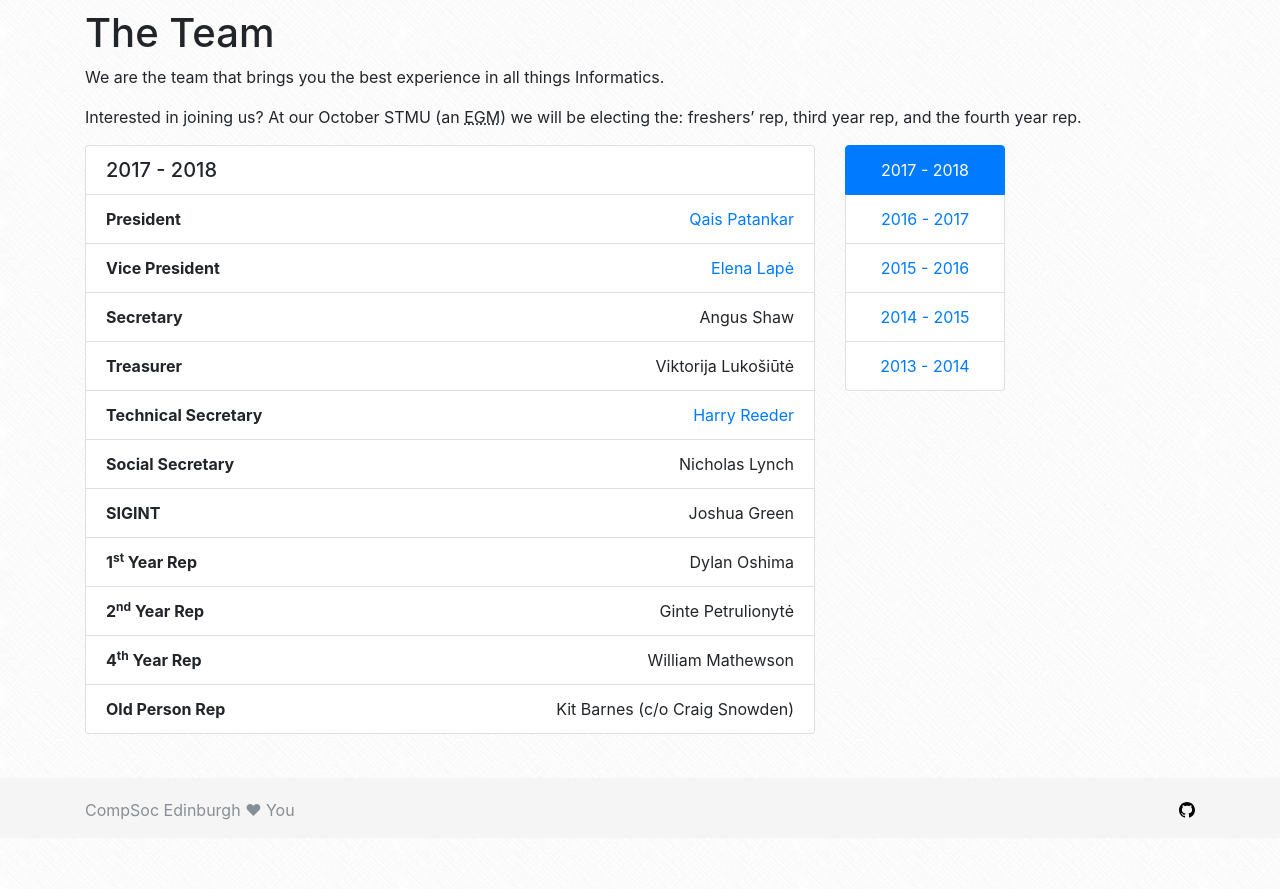
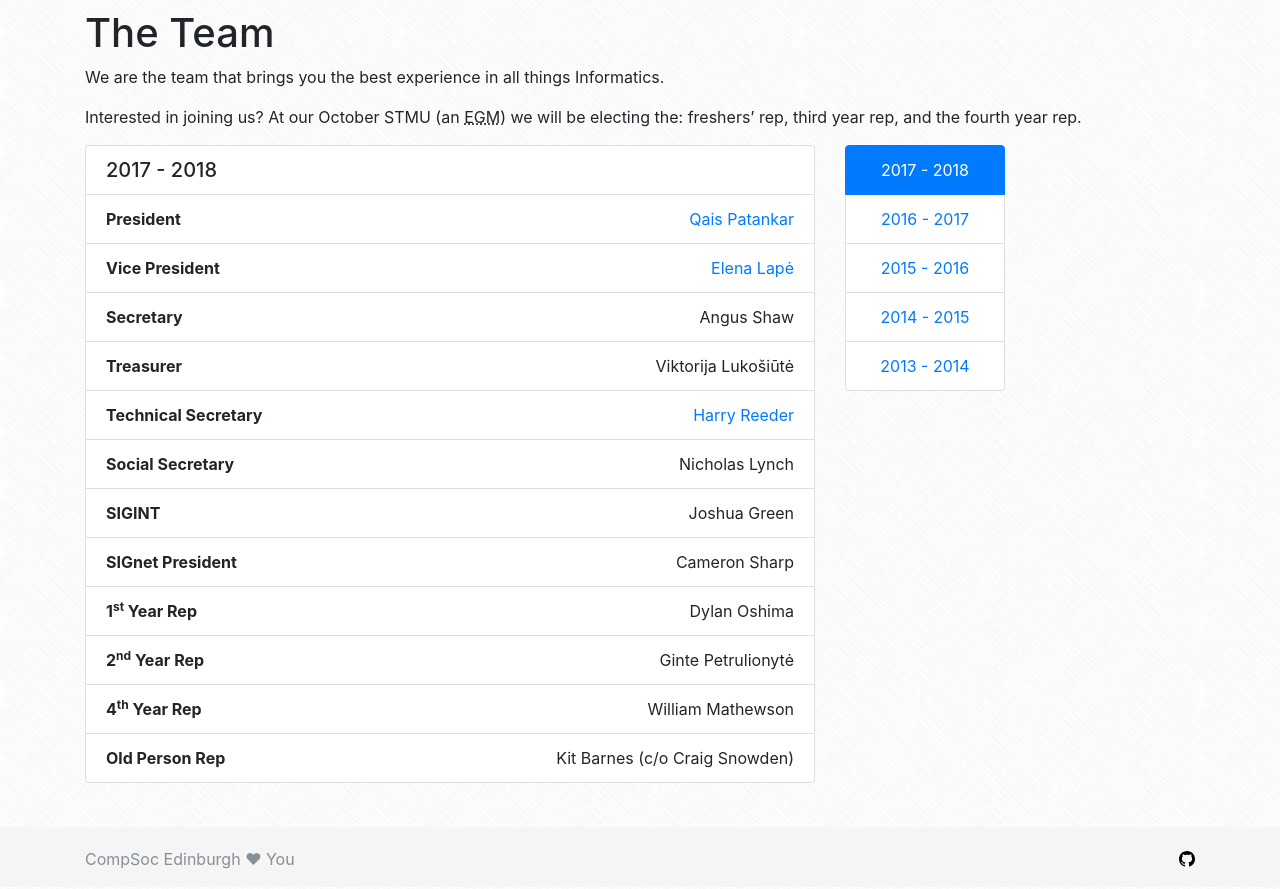
Before and after one commit to compsoc-edinburgh/website, a Jekyll site: the page built from _pages/team.md, in a window 1280 px wide, cut to the strip 350-1239 px from the top of the page. Built offline with Jekyll 4.4.1, drawn with Linux system fonts in a browser that asks for light colours; nearby versions of some CDN libraries; before the commit the page ends 1190 px from its top, so only the background shows below that.

Commit message:
Add cazagen to team page

```diff
--- a/_data/committee/2017-2018.yml
+++ b/_data/committee/2017-2018.yml
@@ -24,6 +24,9 @@ members:
   - name: Joshua Green
     role: SIGINT
 
+  - name: Cameron Sharp
+    role: SIGnet President
+
   - name: Dylan Oshima
     role: 1<sup>st</sup> Year Rep
 
```
